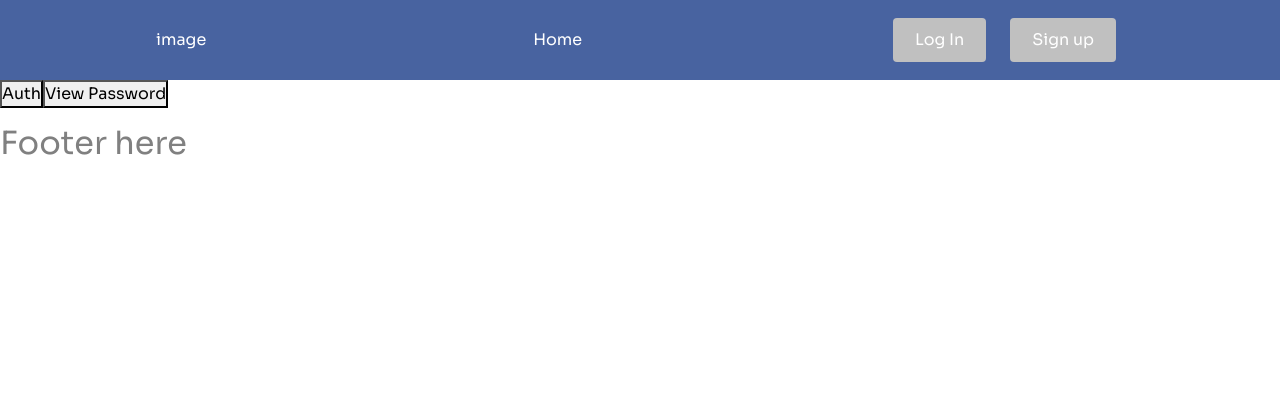
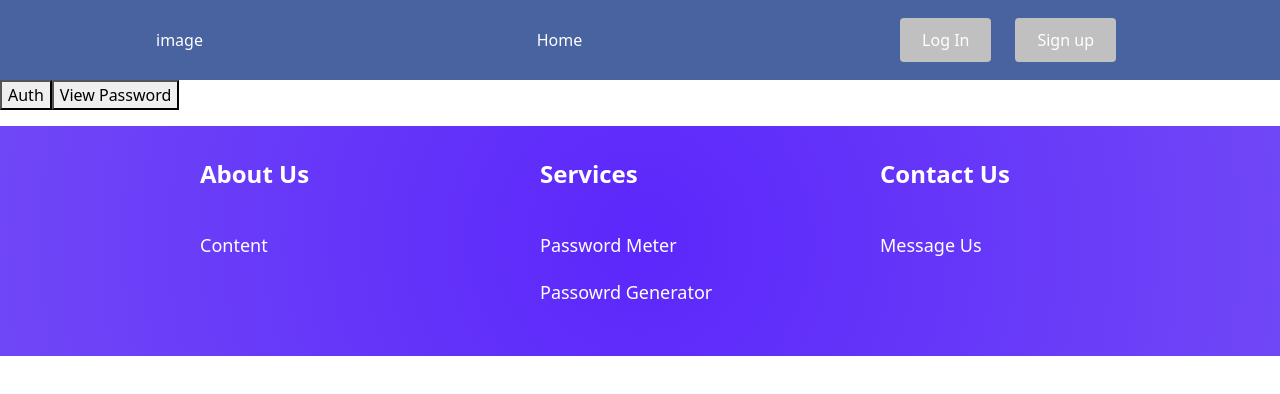
Before and after one commit to Kenneth-901/react-password-generator, a React (Create React App) app in the folder client/: page /genPassword.js in a window 1280 px wide. Shown: the top 394 px of the page. Built offline with nearby package versions, Linux system fonts and the light colour scheme.

Commit message:
Tung 14th commit

```diff
--- a/client/src/App.css
+++ b/client/src/App.css
@@ -2,10 +2,12 @@
 @import "./styles/button.scss";
 @import "./styles/profile.scss";
 
-* {
+html, body {
+  box-sizing: border-box;
   font-family: 'Sora', sans-serif;
   margin: 0;
   padding: 0;
+  position: relative;
 }
 
 .App {
--- a/client/src/account.jsx
+++ b/client/src/account.jsx
@@ -1,6 +1,6 @@
 import React, { useEffect, useState } from "react"
 import Navbar from "./NavBar/navbar"
-import Footer from "./footer"
+import Footer from "./footerContainer"
 import Axios from "axios"
 // import { Link, Redirect } from 'react-router-dom';
 // import { FaEye, FaEyeSlash } from "react-icons/fa";
--- /dev/null
+++ b/client/src/components/footer/footer.js
@@ -0,0 +1,30 @@
+import React from 'react';
+import { Container, Wrapper, Row, Column, Link, Title, Label } from './footerElement';
+
+export default function Footer({ children, ...restProps }) {
+  return <Container {...restProps}>{children}</Container>;
+}
+
+Footer.Wrapper = function FooterWrapper({children, ...restProps}) {
+  return <Wrapper {...restProps}>{children}</Wrapper>
+}
+
+Footer.Row = function FooterRow({ children, ...restProps }) {
+  return <Row {...restProps}>{children}</Row>;
+};
+
+Footer.Column = function FooterColumn({ children, ...restProps }) {
+  return <Column {...restProps}>{children}</Column>;
+};
+
+Footer.Link = function FooterLink({ children, ...restProps }) {
+  return <Link {...restProps}>{children}</Link>;
+};
+
+Footer.Title = function FooterTitle({ children, ...restProps }) {
+  return <Title {...restProps}>{children}</Title>;
+};
+
+Footer.Label = function FooterLabel({ children, ...restProps }) {
+    return <Label {...restProps}>{children}</Label>;
+};
--- /dev/null
+++ b/client/src/components/footer/footerElement.js
@@ -0,0 +1,64 @@
+import styled from 'styled-components';
+
+export const Container = styled.div`
+    padding: 30px 20px;
+    background: radial-gradient(circle, rgba(92,39,251,1) 0%, rgba(112,71,247,1) 100%);
+    @media (max-width: 1000px) {
+        padding: 70px 30px;
+    }
+`;
+
+export const Wrapper = styled.div`
+    display: flex;
+    flex-direction: column;
+    justify-content: center;
+    max-width: 1000px;
+    margin: 0 auto;
+    /* background: red; */
+`;
+
+
+export const Column = styled.div`
+  display: flex;
+  flex-direction: column;
+  text-align: left;
+  margin-left: 60px;
+`;
+
+export const Row = styled.div`
+  display: grid;
+  grid-template-columns: repeat(auto-fill, minmax(300px, 1fr));
+  grid-gap: 20px;
+  @media (max-width: 1000px) {
+    grid-template-columns: repeat(auto-fill, minmax(200px, 1fr));
+  }
+`;
+
+export const Link = styled.a`
+  color: #fff;
+  margin-bottom: 20px;
+  font-size: 18px;
+  text-decoration: none;
+  &:hover {
+      color: #ff9c00;
+      transition: 200ms ease-in;
+  }
+`;
+
+export const Title = styled.p`
+  font-size: 24px;
+  color: #fff;
+  margin-bottom: 40px;
+  font-weight: bold;
+`;
+
+export const Label = styled.div`
+  font-size: 18px;
+  color: #fff;
+  text-decoration: none;
+  margin-bottom: 20px;
+  &:hover {
+    color: blue;
+    transition: 200ms ease-in;
+  }
+`;
--- a/client/src/footer.js
+++ /dev/null
@@ -1,11 +0,0 @@
-import React from "react"
-
-const Footer = () => {
-  return(
-    <footer>
-      <h2 style={{color:"grey"}}>Footer here</h2>
-    </footer>
-  )
-}
-
-export default Footer
--- /dev/null
+++ b/client/src/footerContainer.js
@@ -0,0 +1,28 @@
+import React from "react";
+import Footer from './components/footer/footer';
+
+const FooterContainer = () => {
+  return(
+    <Footer>
+      <Footer.Wrapper>
+        <Footer.Row>
+          <Footer.Column>
+          <Footer.Title>About Us</Footer.Title>
+            <Footer.Label>Content</Footer.Label>
+          </Footer.Column>
+          <Footer.Column>
+          <Footer.Title>Services</Footer.Title>
+            <Footer.Link href="#">Password Meter</Footer.Link>
+            <Footer.Link href="#">Passowrd Generator</Footer.Link>
+          </Footer.Column>
+          <Footer.Column>
+          <Footer.Title>Contact Us</Footer.Title>
+            <Footer.Link href="#">Message Us</Footer.Link>
+          </Footer.Column>
+        </Footer.Row>
+      </Footer.Wrapper>
+    </Footer>
+  )
+}
+
+export default FooterContainer
--- a/client/src/genPassword.js
+++ b/client/src/genPassword.js
@@ -1,6 +1,6 @@
 import React, { useEffect, useState } from "react"
 import Navbar from "./NavBar/navbar"
-import Footer from "./footer"
+import Footer from "./footerContainer"
 import Axios from "axios"
 import { Formik, Form, Field, ErrorMessage } from "formik"
 import * as Yup from "yup"
--- a/client/src/homePage.jsx
+++ b/client/src/homePage.jsx
@@ -1,7 +1,7 @@
 import React, { useState } from 'react'
 import Axios from "axios";
 import Navbar from './NavBar/navbar';
-import Footer from './footer';
+import Footer from './footerContainer';
 import PassMeter from './components/passMeter';
 import PassGen from './components/passGen';
 
--- a/client/src/login.js
+++ b/client/src/login.js
@@ -1,5 +1,5 @@
 import React, { useEffect, useState } from "react"
-import Footer from "./footer"
+import Footer from "./footerContainer"
 import Navbar from "./NavBar/navbar"
 import Axios from "axios"
 import { Formik, Form, Field, ErrorMessage } from "formik"
--- a/client/src/resetPass.js
+++ b/client/src/resetPass.js
@@ -1,5 +1,5 @@
 import React, { useEffect, useMemo, useState } from "react"
-import Footer from "./footer"
+import Footer from "./footerContainer"
 import Navbar from "./NavBar/navbar"
 import Axios from "axios"
 import { Formik, Form, Field, ErrorMessage } from "formik"
--- a/client/src/signout.js
+++ b/client/src/signout.js
@@ -1,6 +1,6 @@
 import React, { useEffect, useState } from "react"
 import Navbar from "./NavBar/navbar"
-import Footer from "./footer"
+import Footer from "./footerContainer"
 // import { Link } from "react-router-dom"
 import Axios from "axios"
 import { useNavigate } from "react-router-dom";
--- a/client/src/signup.jsx
+++ b/client/src/signup.jsx
@@ -1,6 +1,6 @@
 import React, { useState, useEffect } from "react"
 import Axios from "axios"
-import Footer from "./footer"
+import Footer from "./footerContainer"
 import Navbar from "./NavBar/navbar"
 import { Formik, Form, Field, ErrorMessage } from "formik"
 import * as Yup from "yup"
```
